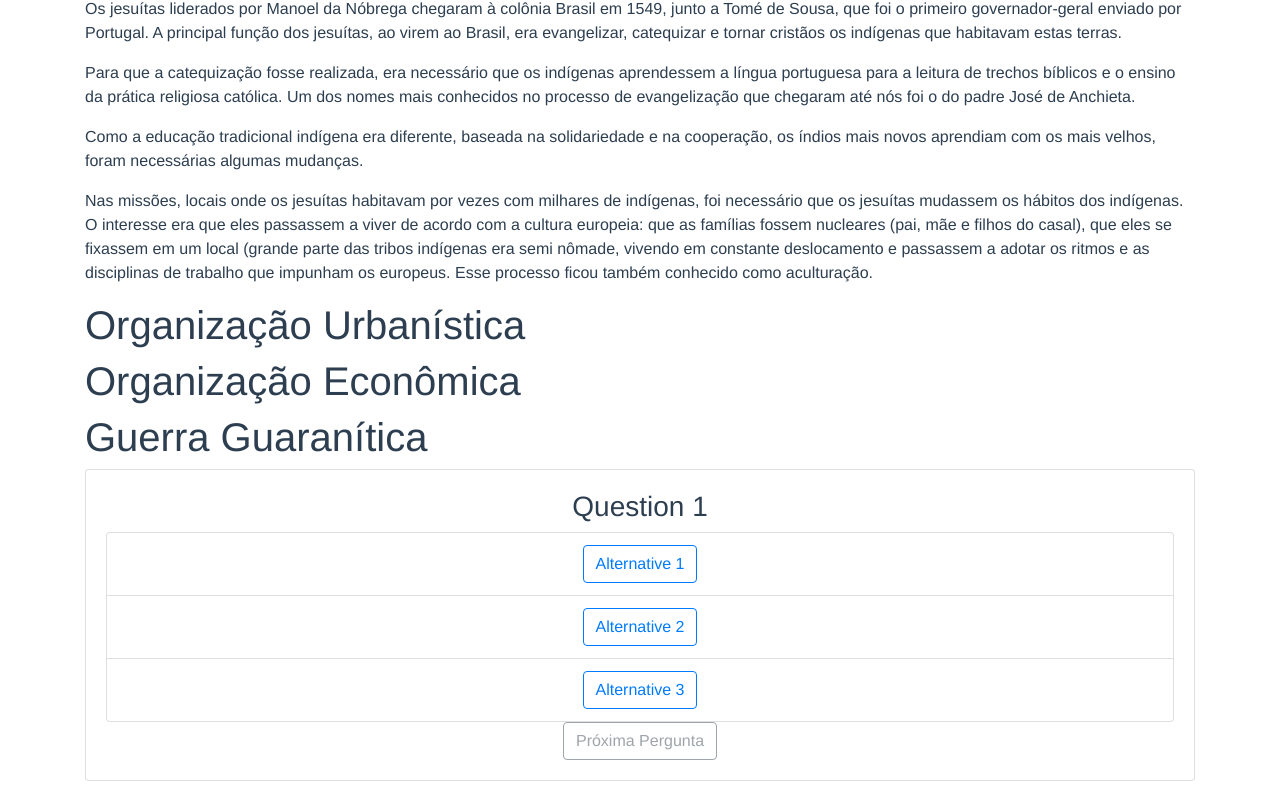
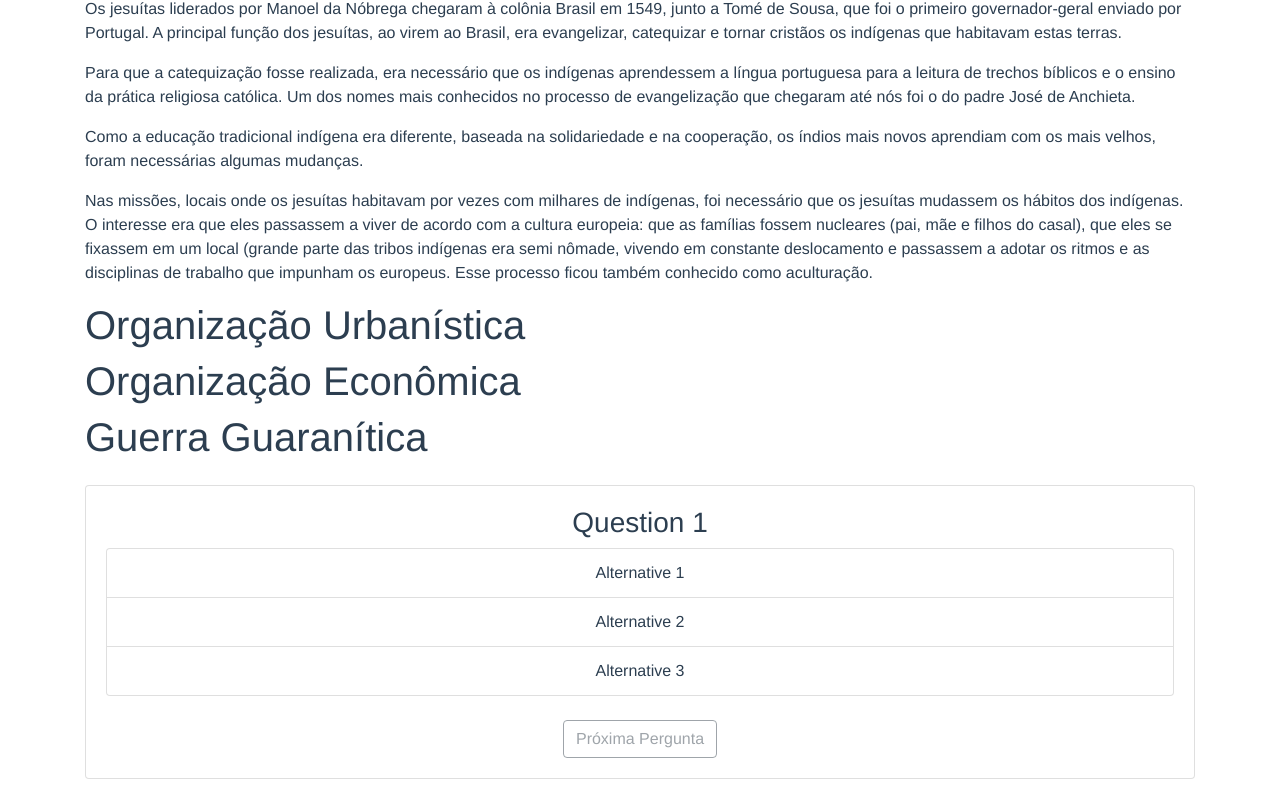
Before and after one commit to MacPardo/hfs, a Vue app: page / in a window 1280 px wide. Shown: the part 264-1067 px from the top of the page. Before the commit the page ends 1045 px from the top, so only its background shows below. Built offline with nearby package versions, Linux system fonts and the light colour scheme.

Commit message:
mudei aparencia do quiz

```diff
--- a/src/components/quiz/Question.vue
+++ b/src/components/quiz/Question.vue
@@ -1,16 +1,25 @@
 <template>
-  <div class="card">
+  <div class="card mt-4 mb-4">
     <div class="card-body">
       <h3>{{ title }}</h3>
       <ul class="list-group">
-        <li v-for="(alt, index) in alternatives" v-bind:key="index" class="list-group-item">
-          <button
+        <li
+          v-for="(alt, index) in alternatives"
+          v-bind:key="index"
+          :class="`list-group-item ${btnClass(index)}`"
+          v-on:click="chooseAlternative(index)"
+        >{{ alt.text }}
+          <!-- <button
             :class="`btn ${btnClass(index)}`"
             v-on:click="chooseAlternative(index)"
-          >{{ alt.text }}</button>
+          >{{ alt.text }}</button> -->
         </li>
       </ul>
-      <button class="btn btn-outline-secondary" :disabled="!choiceMade" v-on:click="complete()">Próxima Pergunta</button>
+      <button
+        class="btn btn-outline-secondary mt-4"
+        :disabled="!choiceMade"
+        v-on:click="complete()"
+      >Próxima Pergunta</button>
     </div>
   </div>
 </template>
@@ -39,13 +48,13 @@ export default {
     },
     btnClass: function(index) {
       if (this.choiceMade && this.alternatives[index].correct) {
-        return "btn-success";
+        return "list-group-item-success";
       } else if (this.choiceMade && this.answer === index) {
-        return "btn-danger";
+        return "list-group-item-danger";
       } else if (this.choiceMade) {
-        return "btn-link";
+        return "list-group-item-link";
       } else {
-        return "btn-outline-primary";
+        return "list-group-item-outline-primary";
       }
     },
     complete: function() {
@@ -55,3 +64,12 @@ export default {
   }
 };
 </script>
+
+<style scoped>
+.list-group-item {
+  cursor: pointer;
+}
+.list-group-item:hover:not(.list-group-item-success):not(.list-group-item-danger) {
+    background-color: #f5f5f5;
+}
+</style>
```
